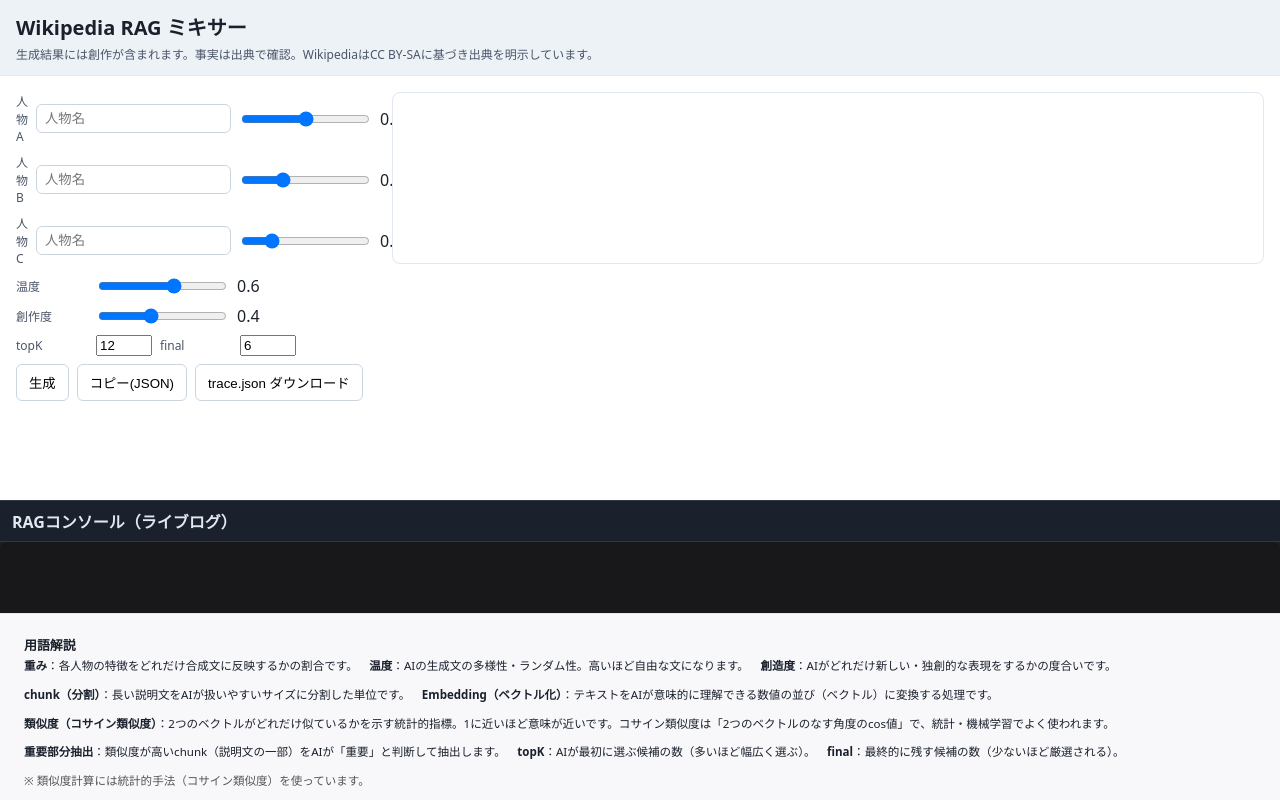
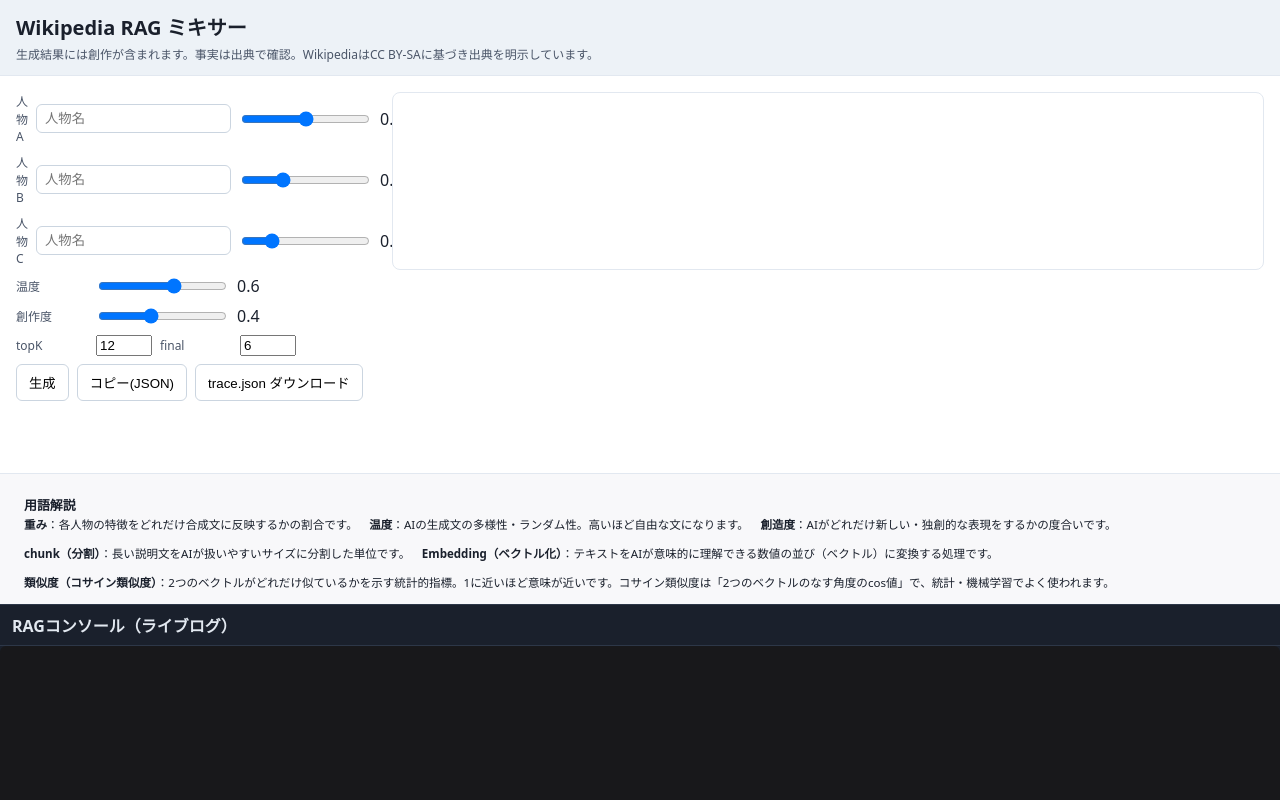
Before and after one commit to TakeshiKanamori20/GenAI-wikipedia-RAG, a website: page public/index.html in a window 1280 px wide. Drawn offline with Linux system fonts and the light colour scheme.

Commit message:
UI改善: 用語解説横並びRAGコンソール拡大metrics表削除

```diff
--- a/public/style.css
+++ b/public/style.css
@@ -51,15 +51,21 @@
 .logline .tag { display: inline-block; color: #fff; padding: 2px 6px; border-radius: 4px; margin-right: 6px; font-weight: 700; }
 .logline .time { color: #cbd5e0; margin-right: 6px; }
 .explain {
-  position: fixed;
-  left: 0;
-  right: 0;
-  bottom: 0;
   background: #f8f8fa;
   border-top: 1px solid #e2e8f0;
   padding: 8px 24px 8px 24px;
   font-size: 0.85em;
-  z-index: 100;
+  margin-top: 32px;
+  margin-bottom: 0;
+}
+.form {
+  margin-bottom: 16px;
+}
+.result {
+  margin-bottom: 16px;
+}
+.console {
+  margin-bottom: 16px;
 }
 @media (min-width: 800px) {
   main { grid-template-columns: 360px 1fr; }
```
